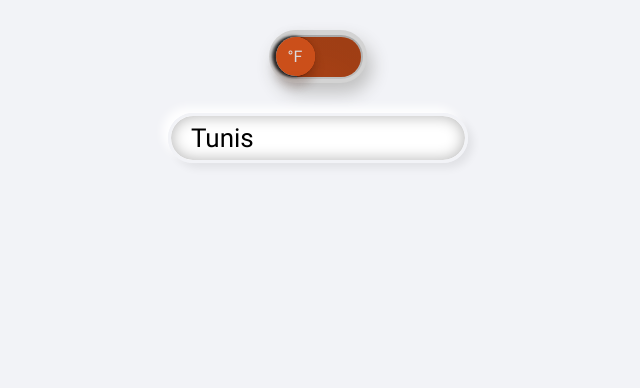
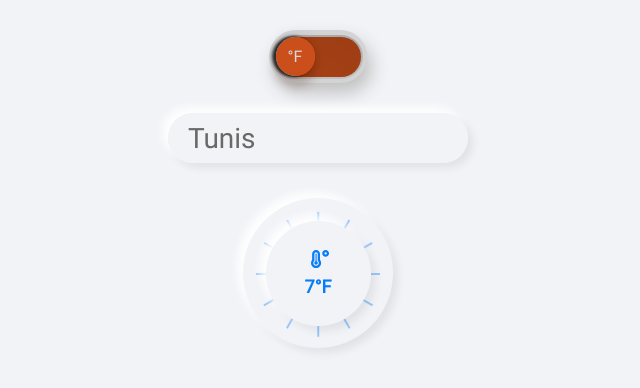
Before and after one commit to syrinejoulak/weather-app, a React (Vite) app: page / in a window 1280 px wide. Shown: the top 388 px of the page, without its empty margins (322-962 px from the left). Built offline with nearby package versions, Linux system fonts and the light colour scheme.

Commit message:
adding temperature

```diff
--- a/package.json
+++ b/package.json
@@ -11,7 +11,8 @@
   "dependencies": {
     "axios": "^1.1.3",
     "react": "^18.2.0",
-    "react-dom": "^18.2.0"
+    "react-dom": "^18.2.0",
+    "react-icons": "^4.6.0"
   },
   "devDependencies": {
     "@types/react": "^18.0.22",
--- a/src/App.tsx
+++ b/src/App.tsx
@@ -1,4 +1,5 @@
 import ForcastSwiper from './components/forcastSwiper';
+import Temperature from './components/temperature';
 import TemperatureSwitcher from './components/temperatureSwitcher';
 import SearchBox from './components/UI/searchBox/SearchBox';
 
@@ -7,6 +8,7 @@ function App() {
     <div>
       <TemperatureSwitcher />
       <SearchBox />
+      <Temperature />
       {/* <ForcastSwiper /> */}
     </div>
   );
--- a/src/components/UI/searchBox/SearchBox.scss
+++ b/src/components/UI/searchBox/SearchBox.scss
@@ -9,20 +9,21 @@
     height: 100%;
     border-radius: 120px;
     padding: 20px;
-    font-size: 26px;
-    background-color: white;
-    border: 3px solid var(--white-smoke);
-    box-shadow: rgba(50, 50, 93, 0.25) 0px 0px 0px 0px inset,
-      rgba(0, 0, 0, 0.3) 0px 0px 15px 0px inset;
+    font-size: 28px;
+    background-color: var(--white-smoke);
+    border: transparent;
+    box-shadow: none;
+    color: dimgrey;
 
     transition: background-color 0.5s, border 0.5s, font-size 0.5s,
       box-shadow 0.5s;
 
     &:focus {
-      font-size: 28px;
-      background-color: var(--white-smoke);
-      border: transparent;
-      box-shadow: none;
+      font-size: 26px;
+      background-color: white;
+      border: 3px solid var(--white-smoke);
+      box-shadow: rgba(50, 50, 93, 0.25) 0px 0px 0px 0px inset,
+        rgba(0, 0, 0, 0.3) 0px 0px 7px 0px inset;
 
       transition: background-color 0.5s, border 0.5s, font-size 0.5s,
         box-shadow 0.5s;
--- /dev/null
+++ b/src/components/temperature/Temperature.scss
@@ -0,0 +1,73 @@
+.temperature-container {
+  position: relative;
+  border-radius: 15px;
+  background: var(--white-smoke);
+  font-weight: 700;
+  transition: all 100ms cubic-bezier(0.175, 0.885, 0.32, 1.275);
+  box-shadow: var(--shadow);
+  border-radius: 50%;
+  display: flex;
+  height: 150px;
+  width: 150px;
+  margin: 35px auto;
+  align-items: center;
+  justify-content: center;
+
+  .temperature-dial-top {
+    background: var(--white-smoke);
+    box-shadow: var(--shadow);
+    border-radius: 50%;
+    width: 70%;
+    height: 70%;
+    margin: 0 auto;
+    position: absolute;
+    top: 15%;
+    left: 15%;
+    text-align: center;
+    z-index: 5;
+  }
+
+  .temperature-dial-label {
+    display: flex;
+    justify-content: center;
+    flex-direction: column;
+    align-items: center;
+    gap: 8px;
+    color: #067cf8;
+    font-size: 18px;
+    fill: #067cf8;
+    position: relative;
+    z-index: 10;
+
+    svg {
+      margin-left: 4px;
+    }
+  }
+
+  .temperature-dial-spoke {
+    background-color: rgba(96, 171, 254, 0.6);
+    display: block;
+    height: 2px;
+    width: 83%;
+    position: absolute;
+    margin: 0 auto;
+    z-index: 5;
+    top: 50%;
+
+    &:nth-child(2) {
+      transform: rotate(30deg);
+    }
+    &:nth-child(3) {
+      transform: rotate(60deg);
+    }
+    &:nth-child(4) {
+      transform: rotate(90deg);
+    }
+    &:nth-child(5) {
+      transform: rotate(120deg);
+    }
+    &:nth-child(6) {
+      transform: rotate(150deg);
+    }
+  }
+}
--- /dev/null
+++ b/src/components/temperature/index.tsx
@@ -0,0 +1,28 @@
+import React from 'react';
+
+import { FaTemperatureHigh, FaTemperatureLow } from 'react-icons/fa';
+
+import './Temperature.scss';
+
+const Temperature = () => {
+  const isHight = true;
+
+  return (
+    <div className="temperature-container">
+      <span className="temperature-dial-spoke"></span>
+      <span className="temperature-dial-spoke"></span>
+      <span className="temperature-dial-spoke"></span>
+      <span className="temperature-dial-spoke"></span>
+      <span className="temperature-dial-spoke"></span>
+      <span className="temperature-dial-spoke"></span>
+
+      <div className="temperature-dial-top"></div>
+      <div className="temperature-dial-label">
+        {isHight ? <FaTemperatureHigh /> : <FaTemperatureLow />}
+        <div>7&deg;F</div>
+      </div>
+    </div>
+  );
+};
+
+export default Temperature;
--- a/src/components/temperatureSwitcher/TemperatureSwitcher.scss
+++ b/src/components/temperatureSwitcher/TemperatureSwitcher.scss
@@ -35,7 +35,7 @@
         }
 
         &:checked + .toggle__bg .toggle__sphere {
-          transform: translateX(45px);
+          transform: translateX(47px);
           box-shadow: -2px 0px 5px 1px hsla(18, 77%, 15%, 0.05),
             0px 10px 10px 1px hsla(18, 77%, 15%, 0.2),
             3px 0px 3px 0px hsla(0, 0%, 0%, 0.75);
--- a/src/styles/_variable.scss
+++ b/src/styles/_variable.scss
@@ -4,4 +4,6 @@
   --silver: #c0c0c0;
   --dark-grey: #a9a9a9;
   --grey: #808080;
+  --shadow: -6px -6px 8px rgba(255, 255, 255, 0.9),
+    5px 5px 8px rgba(0, 0, 0, 0.07);
 }
```
Also changed, not shown: src/components/forcastSwiper/ForcastCard.tsx (added, +9 -0 lines), src/components/forcastSwiper/index.tsx (+7 -1 lines), 1 other file (tests, documents, lock files or other folders).
